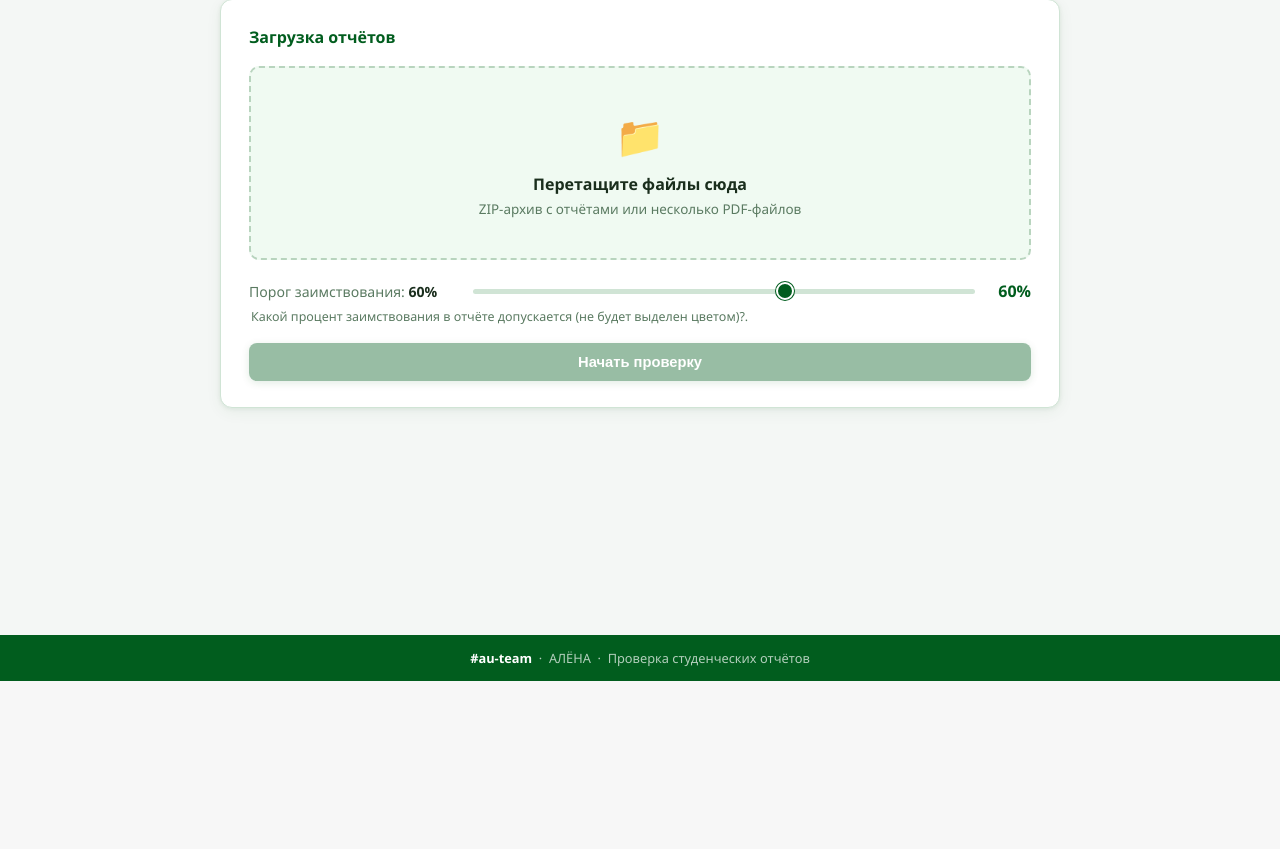
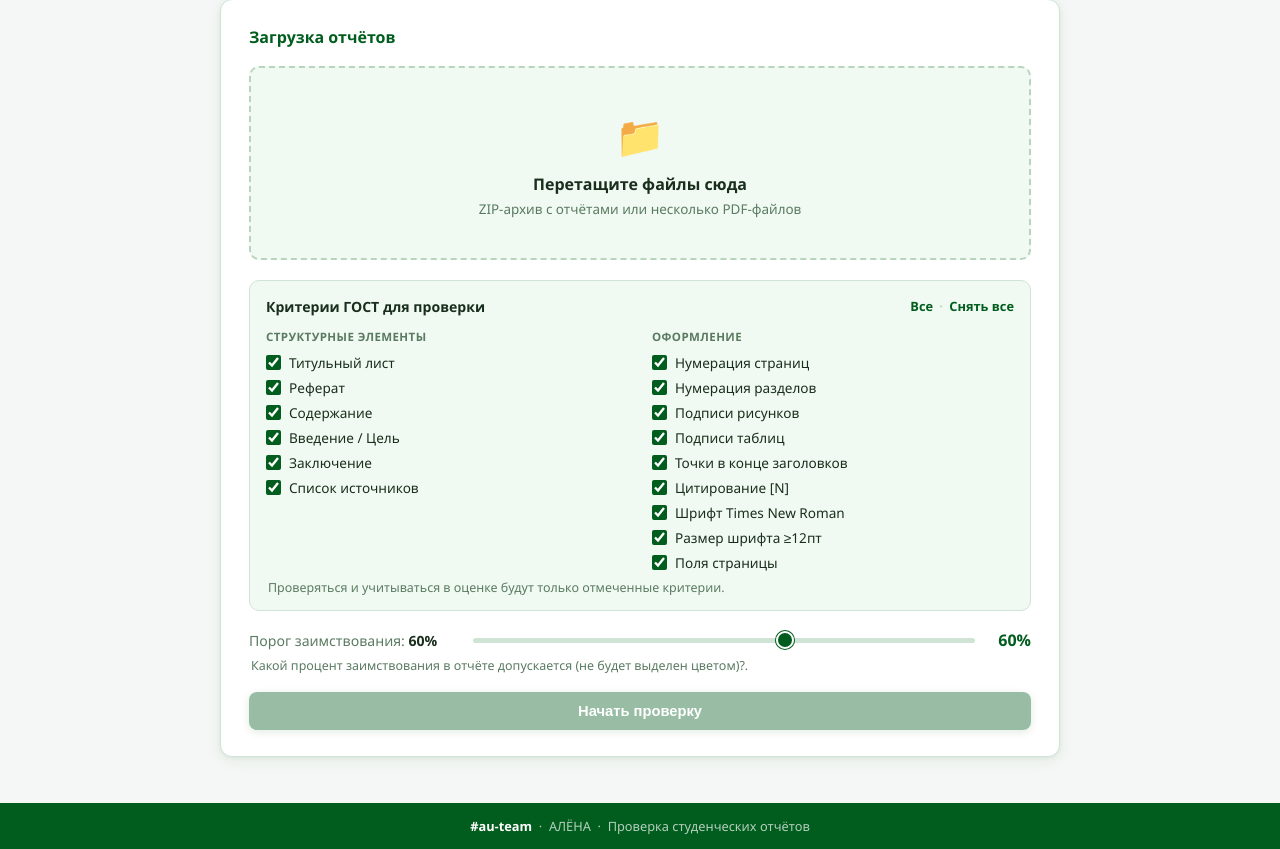
Before and after one commit to SvobodaGaming/ALENA, a Flask app: page / in a window 1280 px wide. Shown: the part 119-968 px from the top of the page. Before the commit the page ends 800 px from the top, so only its background shows below. Run offline with Flask 3, Linux system fonts and the light colour scheme; the visitor is signed in with stand-in values (Sample User, id 1); data that the repository does not hold is empty; some libraries are stand-ins or nearby versions.

Commit message:
Added GOST selection

```diff
--- a/app.py
+++ b/app.py
@@ -36,7 +36,7 @@ except Exception:
 
 from checker import db
 from checker.extractor        import extract_report
-from checker.gost             import check_gost
+from checker.gost             import check_gost, GOST_CHECKS, ALL_CODES
 from checker.text_plagiarism  import check_text_plagiarism
 from checker.image_plagiarism import check_image_plagiarism
 from checker.reporter         import generate_html_report
@@ -129,7 +129,21 @@ def logo():
 @app.route('/')
 @login_required
 def index():
-    return render_template('index.html', username=_AU_USERNAME)
+    return render_template('index.html', username=_AU_USERNAME,
+                           gost_checks=GOST_CHECKS)
+
+
+def _parse_enabled_checks(raw):
+    """Translate the form's `gost` value into a list of check codes.
+
+    raw is None when the field is absent (legacy clients / API) -> None means
+    "all checks". A comma-separated string -> only those (valid) codes, order
+    preserved as in GOST_CHECKS.
+    """
+    if raw is None:
+        return None
+    picked = {c.strip().upper() for c in raw.split(',') if c.strip()}
+    return [c for c in ALL_CODES if c in picked]
 
 
 # Shared job helpers, used by both the UI routes and the /api/v1 layer
@@ -139,8 +153,10 @@ def _public_job(job: dict) -> dict:
     return {k: v for k, v in job.items() if k != 'report_html'}
 
 
-def _start_job(uploaded, threshold: float):
+def _start_job(uploaded, threshold: float, enabled_checks=None):
     """Validate uploaded files and spawn the processing thread.
+
+    enabled_checks: list of GOST check codes to evaluate, or None for all.
 
     Returns (job_id, error_message, http_status). On success error_message is
     None; on failure job_id is None.
@@ -198,7 +214,7 @@ def _start_job(uploaded, threshold: float):
 
     threading.Thread(
         target=_process_job,
-        args=(job_id, pdf_paths, tmp_dir, threshold),
+        args=(job_id, pdf_paths, tmp_dir, threshold, enabled_checks),
         daemon=True,
     ).start()
 
@@ -296,7 +312,9 @@ def _all_jobs():
 @login_required
 def upload():
     threshold = float(request.form.get('threshold', 0.6))
-    job_id, error, status_code = _start_job(request.files.getlist('files'), threshold)
+    enabled = _parse_enabled_checks(request.form.get('gost'))
+    job_id, error, status_code = _start_job(
+        request.files.getlist('files'), threshold, enabled)
     if error:
         return jsonify({'error': error}), status_code
     return jsonify({'job_id': job_id})
@@ -355,7 +373,8 @@ def _update(job_id: str, **kwargs):
         db.jobs_save(job_id, snapshot)
 
 
-def _process_job(job_id: str, pdf_paths: list, tmp_dir: str, threshold: float):
+def _process_job(job_id: str, pdf_paths: list, tmp_dir: str, threshold: float,
+                 enabled_checks=None):
     try:
         from checker.memory_store import load_store, to_virtual_report, upsert_report, save_store
 
@@ -378,7 +397,7 @@ def _process_job(job_id: str, pdf_paths: list, tmp_dir: str, threshold: float):
         # 2. GOST
         _update(job_id, progress=49, step='Проверка ГОСТ 7.32-2017…')
         for r in reports:
-            r['gost_results'] = check_gost(r)
+            r['gost_results'] = check_gost(r, enabled_checks)
 
         # 3. Build historical list, excluding students present in this batch.
         #    Without this, a student's new report would match their own stored
@@ -460,9 +479,12 @@ def api_health():
 @api.route('/jobs', methods=['POST'])
 @api_auth_required
 def api_create_job():
-    """Start a check. Multipart form: files=<pdf|zip>… , threshold=0.0-1.0."""
+    """Start a check. Multipart form: files=<pdf|zip>… , threshold=0.0-1.0,
+    gost=<comma-separated check codes> (optional; omit for all checks)."""
     threshold = float(request.form.get('threshold', 0.6))
-    job_id, error, status_code = _start_job(request.files.getlist('files'), threshold)
+    enabled = _parse_enabled_checks(request.form.get('gost'))
+    job_id, error, status_code = _start_job(
+        request.files.getlist('files'), threshold, enabled)
     if error:
         return jsonify({'error': error}), status_code
     return jsonify({
--- a/checker/gost.py
+++ b/checker/gost.py
@@ -29,7 +29,36 @@ class Check:
         }
 
 
-def check_gost(report: dict) -> list:
+# Canonical list of all checks (code, name, group) — single source of truth for
+# the UI checkboxes. Keep the codes/names in sync with the Check() instances
+# created below. 'structure' = структурные элементы, 'format' = оформление.
+GOST_CHECKS = [
+    ('S1', 'Титульный лист',           'structure'),
+    ('S2', 'Реферат',                  'structure'),
+    ('S3', 'Содержание',               'structure'),
+    ('S4', 'Введение / Цель',          'structure'),
+    ('S5', 'Заключение',               'structure'),
+    ('S6', 'Список источников',        'structure'),
+    ('F1', 'Нумерация страниц',        'format'),
+    ('F2', 'Нумерация разделов',       'format'),
+    ('F3', 'Подписи рисунков',         'format'),
+    ('F4', 'Подписи таблиц',           'format'),
+    ('F5', 'Точки в конце заголовков', 'format'),
+    ('F6', 'Цитирование [N]',          'format'),
+    ('F7', 'Шрифт Times New Roman',    'format'),
+    ('F8', 'Размер шрифта ≥12пт',      'format'),
+    ('F9', 'Поля страницы',            'format'),
+]
+
+ALL_CODES = [c[0] for c in GOST_CHECKS]
+
+
+def check_gost(report: dict, enabled=None) -> list:
+    """Run all GOST checks, optionally keeping only a subset.
+
+    enabled: iterable of check codes (e.g. {'S1', 'F7'}) to include. When None
+    (the default) every check is returned, preserving prior behaviour.
+    """
     text_by_page = report.get('text_by_page', [])
     full_text = report.get('full_text', '')
     font_info = report.get('font_info', {})
@@ -53,7 +82,11 @@ def check_gost(report: dict) -> list:
         _font_size(font_info),
         _margins(margin_info),
     ]
-    return [c.to_dict() for c in checks]
+    results = [c.to_dict() for c in checks]
+    if enabled is not None:
+        allow = set(enabled)
+        results = [c for c in results if c['code'] in allow]
+    return results
 
 
 def _title_page(text_by_page: list) -> Check:
--- a/templates/index.html
+++ b/templates/index.html
@@ -235,6 +235,100 @@
     /* Settings */
     .settings {
       margin-top: 20px;
+    }
+
+    /* GOST criteria selector */
+    .gost-select {
+      border: 1px solid var(--border);
+      border-radius: 10px;
+      padding: 14px 16px;
+      background: var(--primary-lite);
+    }
+
+    .gost-head {
+      display: flex;
+      align-items: center;
+      justify-content: space-between;
+      gap: 12px;
+      margin-bottom: 12px;
+    }
+
+    .gost-title {
+      font-size: 0.88rem;
+      font-weight: 700;
+      color: var(--text);
+    }
+
+    .gost-actions {
+      display: flex;
+      align-items: center;
+      gap: 6px;
+      flex-shrink: 0;
+    }
+
+    .gost-link {
+      background: none;
+      border: none;
+      color: var(--primary);
+      font-size: 0.8rem;
+      font-weight: 600;
+      cursor: pointer;
+      padding: 0;
+      font-family: inherit;
+    }
+
+    .gost-link:hover {
+      text-decoration: underline;
+    }
+
+    .gost-sep {
+      color: var(--border-mid);
+    }
+
+    .gost-groups {
+      display: grid;
+      grid-template-columns: 1fr 1fr;
+      gap: 8px 24px;
+    }
+
+    @media (max-width: 560px) {
+      .gost-groups {
+        grid-template-columns: 1fr;
+      }
+    }
+
+    .gost-group-title {
+      font-size: 0.72rem;
+      font-weight: 700;
+      text-transform: uppercase;
+      letter-spacing: .4px;
+      color: var(--muted);
+      margin-bottom: 6px;
+    }
+
+    .gost-check {
+      display: flex;
+      align-items: center;
+      gap: 8px;
+      padding: 3px 0;
+      font-size: 0.85rem;
+      color: var(--text);
+      cursor: pointer;
+      min-width: 0;
+    }
+
+    .gost-check input {
+      width: 15px;
+      height: 15px;
+      accent-color: var(--primary);
+      cursor: pointer;
+      flex-shrink: 0;
+    }
+
+    .gost-check span {
+      overflow: hidden;
+      text-overflow: ellipsis;
+      white-space: nowrap;
     }
 
     .setting-row {
@@ -682,7 +776,41 @@
       <div class="file-list" id="file-list"></div>
 
       <div class="settings">
-        <div class="setting-row">
+        <div class="gost-select">
+          <div class="gost-head">
+            <span class="gost-title">Критерии ГОСТ для проверки</span>
+            <div class="gost-actions">
+              <button type="button" class="gost-link" id="gost-all">Все</button>
+              <span class="gost-sep">·</span>
+              <button type="button" class="gost-link" id="gost-none">Снять все</button>
+            </div>
+          </div>
+          <div class="gost-groups">
+            <div class="gost-group">
+              <div class="gost-group-title">Структурные элементы</div>
+              {% for code, name, group in gost_checks if group == 'structure' %}
+              <label class="gost-check">
+                <input type="checkbox" class="gost-cb" value="{{ code }}" checked>
+                <span>{{ name }}</span>
+              </label>
+              {% endfor %}
+            </div>
+            <div class="gost-group">
+              <div class="gost-group-title">Оформление</div>
+              {% for code, name, group in gost_checks if group == 'format' %}
+              <label class="gost-check">
+                <input type="checkbox" class="gost-cb" value="{{ code }}" checked>
+                <span>{{ name }}</span>
+              </label>
+              {% endfor %}
+            </div>
+          </div>
+          <div class="setting-hint" id="gost-hint">
+            Проверяться и учитываться в оценке будут только отмеченные критерии.
+          </div>
+        </div>
+
+        <div class="setting-row" style="margin-top:18px;">
           <label>Порог заимствования: <strong id="thresh-display">60%</strong></label>
           <input type="range" id="threshold" min="10" max="90" value="60" step="5">
           <span class="thresh-val" id="thresh-val">60%</span>
@@ -802,10 +930,38 @@
         return b < 1048576 ? (b / 1024).toFixed(0) + ' KB' : (b / 1048576).toFixed(1) + ' MB';
       }
 
+      // GOST criteria selection
+      const gostBoxes = Array.from(document.querySelectorAll('.gost-cb'));
+      const gostHint = document.getElementById('gost-hint');
+
+      function selectedGostCodes() {
+        return gostBoxes.filter(c => c.checked).map(c => c.value);
+      }
+
+      function updateStartState() {
+        const codes = selectedGostCodes();
+        startBtn.disabled = !(selectedFiles.length > 0 && codes.length > 0);
+        if (!codes.length) {
+          gostHint.textContent = 'Выберите хотя бы один критерий ГОСТ.';
+          gostHint.style.color = 'var(--red)';
+        } else {
+          gostHint.textContent = `Проверяться и учитываться в оценке будут только отмеченные критерии (${codes.length}).`;
+          gostHint.style.color = '';
+        }
+      }
+
+      gostBoxes.forEach(c => c.addEventListener('change', updateStartState));
+      document.getElementById('gost-all').addEventListener('click', () => {
+        gostBoxes.forEach(c => c.checked = true); updateStartState();
+      });
+      document.getElementById('gost-none').addEventListener('click', () => {
+        gostBoxes.forEach(c => c.checked = false); updateStartState();
+      });
+
       function renderFileList() {
         const ok = selectedFiles.length > 0;
         dropZone.classList.toggle('has-files', ok);
-        startBtn.disabled = !ok;
+        updateStartState();
         if (!ok) {fileList.style.display = 'none'; dropIcon.textContent = '📁'; dropLabel.textContent = 'Перетащите файлы сюда'; return;}
 
         const hasZip = selectedFiles.some(f => /\.zip$/i.test(f.name));
@@ -842,6 +998,7 @@
         const fd = new FormData();
         selectedFiles.forEach(f => fd.append('files', f));
         fd.append('threshold', (parseInt(slider.value) / 100).toFixed(2));
+        fd.append('gost', selectedGostCodes().join(','));
 
         document.getElementById('upload-card').style.display = 'none';
         document.getElementById('result-section').style.display = 'none';
```
Also changed, not shown: API_REFERENCE.md (+1 -0 lines).
